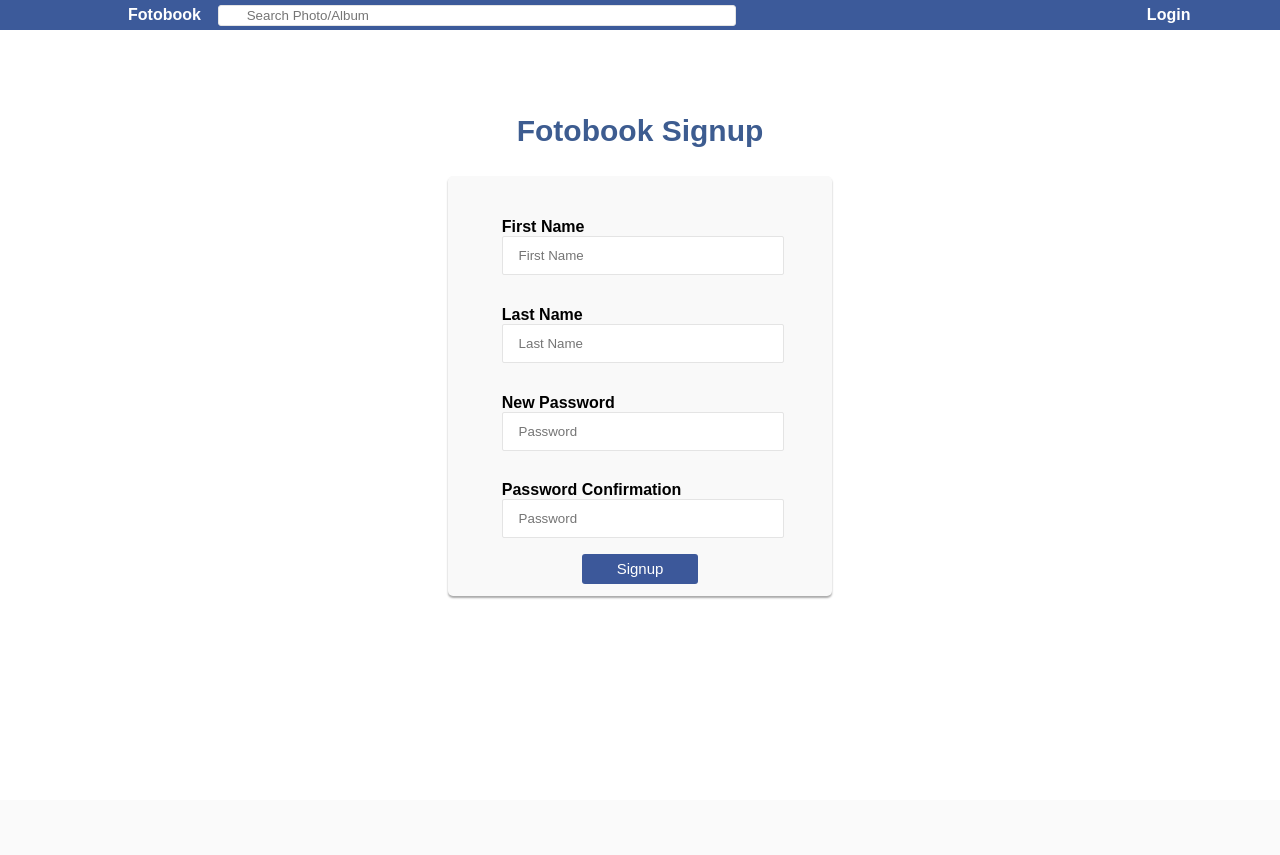
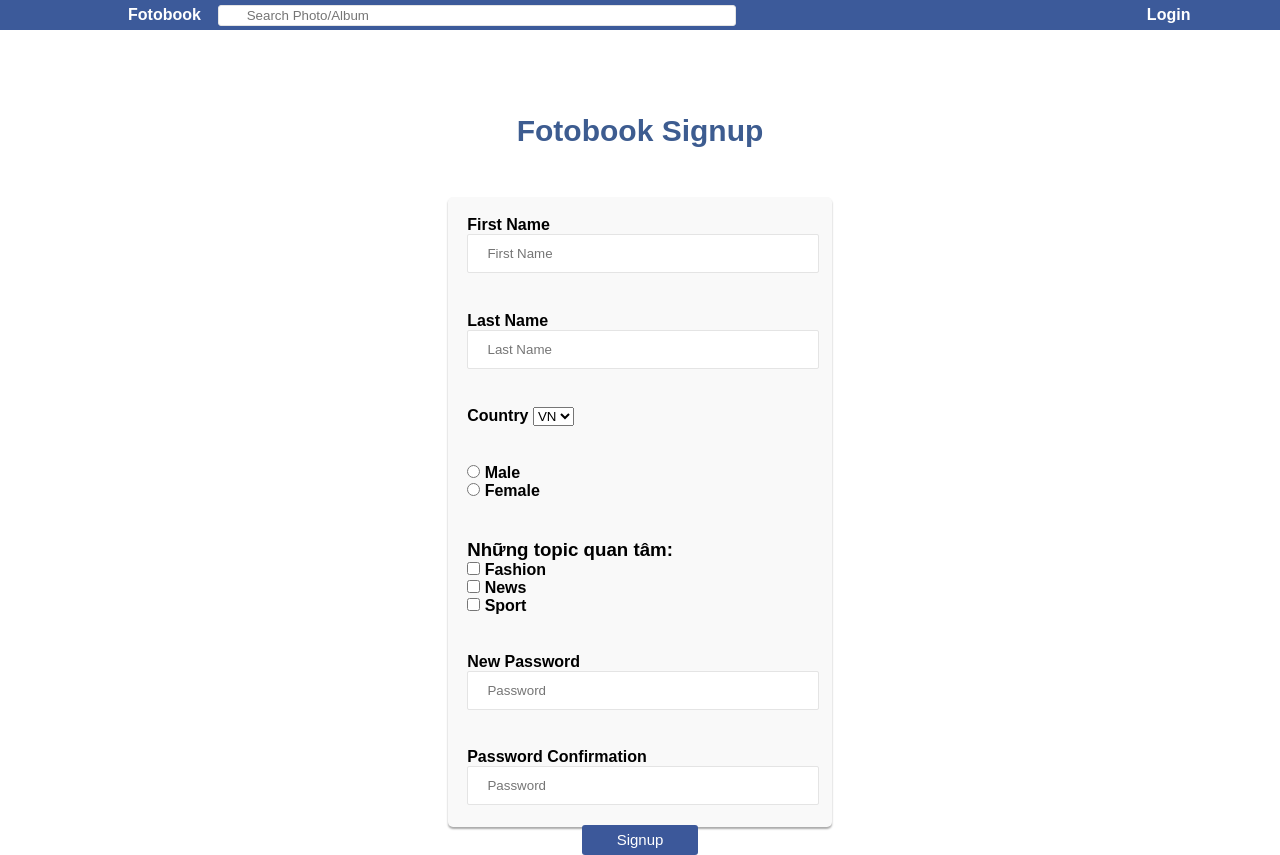
Before and after one commit to TienPham110/test, a PHP site: page / in a window 1280 px wide. Before the commit the page ends 599 px from the top, so only its background shows below. Run offline with PHP 8.4, Linux system fonts and the light colour scheme.

Commit message:
update html_css_practice

```diff
--- a/html_css_practice/index.html
+++ b/html_css_practice/index.html
@@ -31,6 +31,28 @@
                                     <input type="text" placeholder="Last Name" name="lastName">
                                 </li>
                                 <li>
+                                    <label for="country">Country</label>
+                                    <select name="country" id="country">
+                                        <option value="vn">VN</option>
+                                        <option value="en">EN</option>
+                                    </select>
+                                </li>
+                                <li>
+                                    <input type="radio" name="male" class="gender" value="male">
+                                    <label for="male">Male</label><br>
+                                    <input type="radio" name="female" class="gender" value="female">
+                                    <label for="female">Female</label><br>
+                                </li>
+                                <li>
+                                    <h3>Những topic quan tâm:</h3>
+                                    <input type="checkbox" name="fashion" class="topic" value="fashion">
+                                    <label for="fashion">Fashion</label><br>
+                                    <input type="checkbox" name="news" class="topic" value="news">
+                                    <label for="news">News</label><br>
+                                    <input type="checkbox" name="sport" class="topic" value="sport">
+                                    <label for="sport">Sport</label><br>
+                                </li>
+                                <li>
                                     <label for="password">New Password</label> <br>
                                     <input type="password" placeholder="Password" name="password">
                                 </li>
--- a/html_css_practice/style.css
+++ b/html_css_practice/style.css
@@ -3,7 +3,7 @@
     font-family:Arial, Helvetica, sans-serif;
 }
 body{
-    height: 450px;
+    height: 650px;
     width: 100%;
     box-sizing: border-box;
 }
@@ -53,7 +53,7 @@
 /* form */
 #main{
     width: 100%;
-    height: 420px;
+    height: 630px;
 }
 #form-container{
     width: 30%;
@@ -78,11 +78,7 @@
     background-color: #f9f9f9;
     box-shadow: 0px 2px 2px #AAA;
 }
-#form-container #form #input{
-    width: 80%;
-    height: 100%;
-    padding-top: 7%;
-}
+
 #form-container #form ul{
     list-style: none;
     padding-inline-start: 0px;
@@ -90,7 +86,7 @@
 #form-container #form ul li{
     padding: 5%;
 }
-#form-container #form ul li input{
+#form-container #form ul li input:not(.gender, .topic){
     line-height: 35px;
     width: 100%;
 }
```
